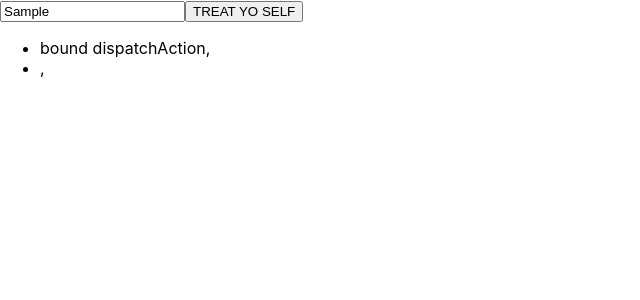
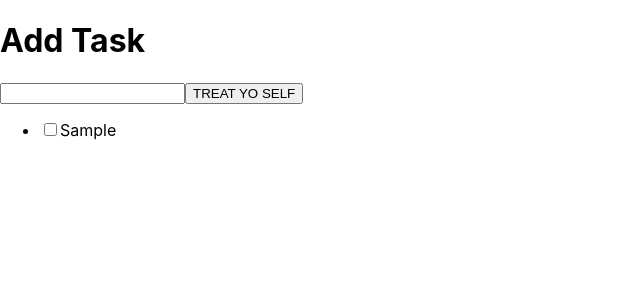
Before and after one commit to Peippo1/todo-list, a React (Create React App) app: page / in a window 1280 px wide. Both pictures are taken after typing "Sample" into the empty fields and a click on the button "TREAT YO SELF". Shown: the top 300 px of the page, without its empty margins (0-640 px from the left). Built offline with nearby package versions, Linux system fonts and the light colour scheme.

Commit message:
app update

```diff
--- a/src/App.js
+++ b/src/App.js
@@ -1,44 +1,59 @@
 import React, {useState} from "react";
 import "./App.css";
 
+
 const App = () => {
-  const [currentItem, setCurrentItem] = useState ("");
-  const [storeInput, setStoreInput] = useState([]);
+  const [currentTask, setCurrentTask] = useState("");
+  const [storeList, setStoreList] = useState([]);
+
   const handleSubmit = (e) => {
     e.preventDefault();
-    setStoreInput([...storeInput, setStoreInput, { item: currentItem}]);
-    setCurrentItem("");
+    setStoreList([...storeList, { name: currentTask }]);
+    setCurrentTask("");
   };
+
 return (
-  <div>
+  <div className= "App">
+    <h1>Add Task</h1>
+   <div className="container-2">
     <form onSubmit={handleSubmit}>
-      <TodoInput item={currentItem} func={setCurrentItem}/>
+      <TodoInput name={currentTask} func={setCurrentTask}/>
       <button type="submit">TREAT YO SELF</button>
     </form>
-    <List items={storeInput}/>
+    <List items={storeList}/>
+  </div>
   </div>
 );
 
 };
 
+export default App
+
 const TodoInput = ({ name, func }) => (
   <input value={name} onChange={(e) => func(e.target.value)}/>
 );
 
-const List = ({ items }) => (
+const List = ({ items }) => {
+  return (
     <ul>
-      {items.map((item) => {
-        return <ListItem item={item} />;
-      })}
+      {items.map((item, index) => {
+      return <ListItem key={index} item={item} />;
+    })}
     </ul>
-     );
-    const ListItem = ({ item }) => {
-    return (
-      <li>
-        {item.name},
-      </li>
+  );
+}
+
+const ListItem = ({ item }) => {
+  const [check, setCheck] = useState(false)
+
+  return (
+    <li className={`list-item ${check && "strike"}`}>
+      <input type="checkbox" value={check} onChange={() => setCheck(!check)} />
+      {item.name}
+    </li>
     );
-  }
+};
 
-  export default App
-// check box toggle on off
+// list-item { font, size, color }
+
+// list-item-ticked { text-dec, opacity }
```
Also changed, not shown: 1 other file (tests, documents, lock files or other folders).
